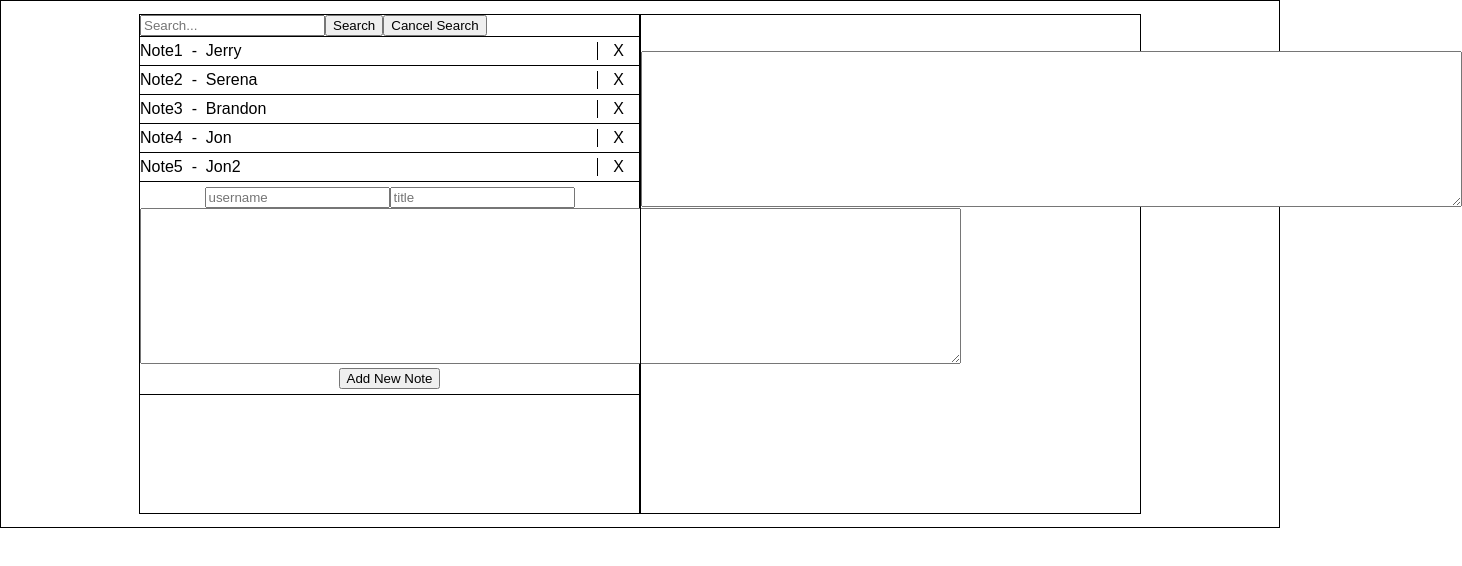
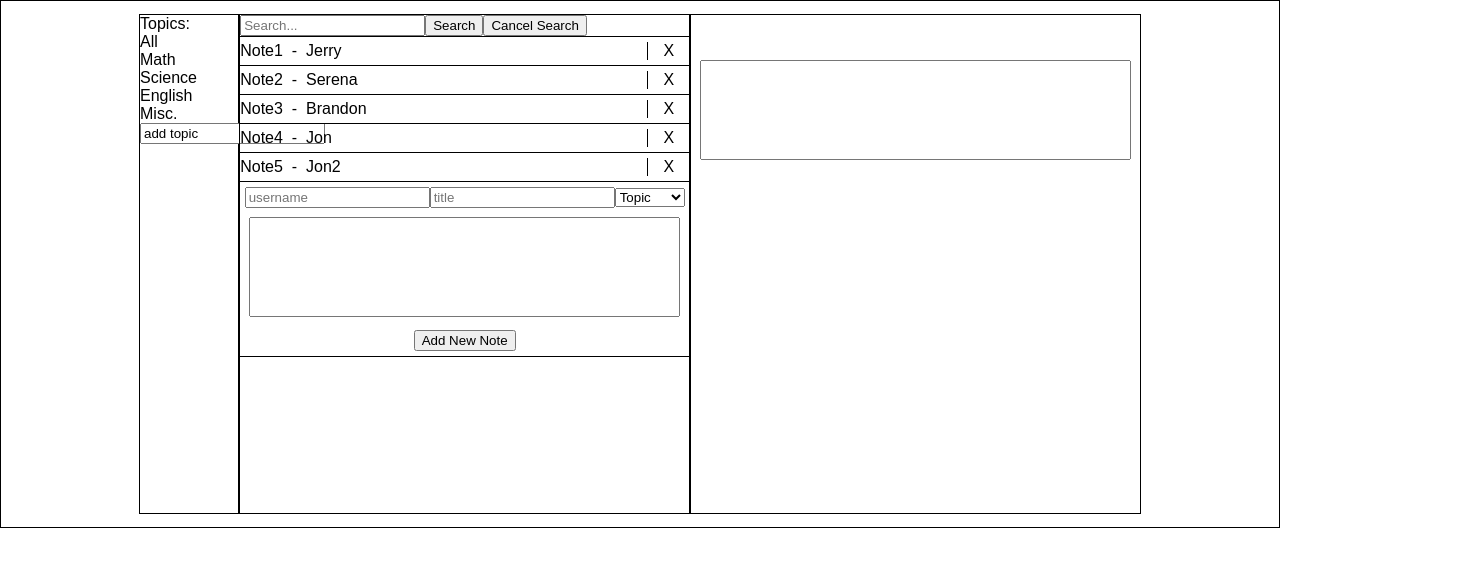
Before and after one commit to JerryKu/Notes_Application, a React (Create React App) app: page / in a window 1280 px wide. Shown: the top 566 px of the page, 1462 px wide, since content can reach past the window. Built offline with nearby package versions, Linux system fonts and the light colour scheme.

Commit message:
Begin Topic Selectors and Clean up deps

```diff
--- a/src/App.css
+++ b/src/App.css
@@ -1,3 +1,9 @@
+textarea{
+  margin: 2%;
+  resize: none;
+  height: 100px;
+  width: 96%;
+}
 .search-form{
   display:inline;
 }
@@ -11,23 +17,29 @@
   border:1px solid black;
   padding: 1%;
 }
+.topics-area{
+  vertical-align: top;
+  width:10%;
+  border: 1px solid black;
+  display:inline-block;
+  height:500px;
+}
 .container{
   margin:0 auto;
   width:80%;
 }
 .note-area {
   display:inline-block;
-  width:50%;
+  width:45%;
   border: 1px solid black;
   height:500px;
 }
 .note-view{
   border: 1px solid black;
   vertical-align: top;
-  max-width:50%;
+  width:45%;
   height: 500px;
   display: inline-block;
-  width: auto;
 }
 .edit,.delete{
   border-left: 1px solid black;
--- a/src/App.js
+++ b/src/App.js
@@ -4,6 +4,7 @@ import NoteList from './components/NoteList.js';
 import './App.css';
 import NoteView from './components/NoteView.js'
 import AddNote from './components/AddNote.js'
+import Topics from './components/Topics.js'
 
 var nextId = 4;
 class App extends React.Component {
@@ -15,17 +16,37 @@ class App extends React.Component {
     this.onNoteChange = this.onNoteChange.bind(this);
     this.onNoteSearch = this.onNoteSearch.bind(this);
     this.cancelSearch = this.cancelSearch.bind(this);
+    this.onTopicSelect = this.onTopicSelect.bind(this);
+    this.onAddTopic = this.onAddTopic.bind(this);
 
     this.state = {
       notes: props.initialNotes,
       displayedNotes: props.initialNotes,
+      topics: props.initialTopics,
       currentNote: {},
 
     }
   }
   onTopicSelect(topic){
+    let topicArray = this.state.notes;
+    if(topic !== "All"){
+      topicArray = this.state.notes.filter(
+        function(note){
+          //console.log(note.content.indexOf(input));
+            return note.topic === topic;
+        }
+      )
+    }
+    this.setState({
+      displayedNotes: topicArray,
+    })
+  }
+  onAddTopic(topic){
     this.setState(function(prevState, props){
-      const topicArray = this.state.notes
+      const newTopics = prevState.topics.push(topic);
+      return {
+        topics: newTopics,
+      }
     })
   }
   onNoteAdd(username, title, textValue){
@@ -85,14 +106,12 @@ class App extends React.Component {
     )
   }
   onNoteSearch(input){
-    console.log(input);
     const searchArray = this.state.notes.filter(
       function(note){
         //console.log(note.content.indexOf(input));
           return note.content.indexOf(input) > -1;
       }
     )
-    console.log(searchArray)
     this.setState({
         displayedNotes: searchArray,
       })
@@ -106,12 +125,17 @@ class App extends React.Component {
     return(
       <div className='application'>
         <div className='container'>
+          <div className="topics-area">
+            <Topics topics = {this.state.topics} onTopicSelect={this.onTopicSelect} onAddTopic ={this.onAddTopic}/>
+          </div>
           <div className='note-area'>
             <SearchBar onNoteSearch={this.onNoteSearch} cancelSearch={this.cancelSearch}/>
             <NoteList notes={this.state.displayedNotes} onNoteClick={this.onNoteClick} onNoteDelete={this.onNoteDelete}/>
-            <AddNote onAdd={this.onNoteAdd} />
+            <AddNote onAdd={this.onNoteAdd} topics={this.state.topics}/>
           </div>
-          <NoteView currentNote={this.state.currentNote} onNoteChange={this.onNoteChange}/>
+          <div className="note-view">
+            <NoteView currentNote={this.state.currentNote} onNoteChange={this.onNoteChange}/>
+          </div>
         </div>
       </div>
       )
--- a/src/components/AddNote.js
+++ b/src/components/AddNote.js
@@ -9,6 +9,7 @@ class AddNote extends Component {
       username: "",
       title: "",
       textValue: "",
+      selectedTopic: "All"
     }
   }
   onSubmit(e){
@@ -52,6 +53,13 @@ class AddNote extends Component {
           <form onSubmit={this.onSubmit}>
             <input type="text" placeholder="username" value={this.state.username} onChange={(e)=>{this.handleNameUpdate(e)}}/>
             <input type="text" placeholder="title" value={this.state.title} onChange={(e)=>{this.handleTitleUpdate(e)}}/>
+            <select>
+              <option>Topic</option>
+              {this.props.topics.map(function(topic,index){
+                return <option value={topic}>{topic}</option>
+              })}
+
+            </select>
             <textarea rows='10' cols='100' value={this.state.textValue} onChange={(e)=>{this.handleTextUpdate(e)}}/>
             <input type="submit" value="Add New Note" />
           </form>
--- /dev/null
+++ b/src/components/AddTopic.js
@@ -0,0 +1,14 @@
+import React, { Component } from 'react';
+
+class AddTopic extends Component {
+
+  render() {
+    return (
+      <div><input type="text" value="add topic"/>
+      </div>
+    );
+  }
+
+}
+
+export default AddTopic;
--- a/src/components/NoteView.js
+++ b/src/components/NoteView.js
@@ -4,11 +4,11 @@ class NoteView extends Component {
 
   render() {
     return (
-      <div className="note-view">
+      <div>
         {this.props.currentNote.title}
         <br/>
         <br/>
-        <div><textarea rows='10' cols='100' name="content" className="note-content" value={this.props.currentNote.content} onChange={(e)=>{this.props.onNoteChange(e)}}/></div>
+        <div><textarea name="content" className="note-content" value={this.props.currentNote.content} onChange={(e)=>{this.props.onNoteChange(e)}}/></div>
       </div>
     );
   }
--- a/src/components/Topics.js
+++ b/src/components/Topics.js
@@ -0,0 +1,23 @@
+import React, { Component } from 'react';
+import AddTopic from './AddTopic.js'
+class Topics extends Component {
+  constructor(props){
+    super(props)
+  }
+  render() {
+    return (
+      <div>
+        Topics:
+        {this.props.topics.map(function(topic, index){
+          console.log(topic);
+          return <div className="topics" onClick={(e)=>this.props.onTopicSelect(topic)}>{topic}</div>
+        }.bind(this))
+        }
+        <AddTopic />
+    </div>
+    );
+  }
+
+}
+
+export default Topics;
--- a/src/index.js
+++ b/src/index.js
@@ -2,6 +2,10 @@ import React from 'react';
 import ReactDOM from 'react-dom';
 import './index.css';
 import App from './App';
+
+const TOPICS = [
+  "All", "Math", "Science", "English", "Misc."
+]
 const NOTES = [
   {
     title: "Note1",
@@ -40,4 +44,4 @@ const NOTES = [
   }
 ]
 
-ReactDOM.render(<App initialNotes ={NOTES}/>, document.getElementById('root'));
+ReactDOM.render(<App initialNotes ={NOTES} initialTopics = {TOPICS}/>, document.getElementById('root'));
```
Also changed, not shown: package.json (+1 -8 lines), 1 other file (tests, documents, lock files or other folders).
